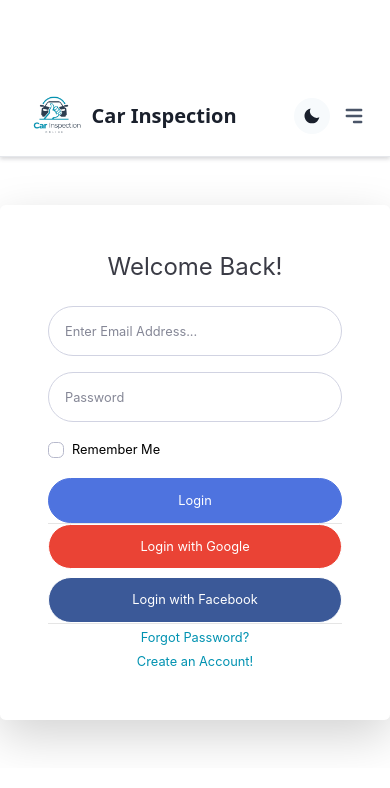
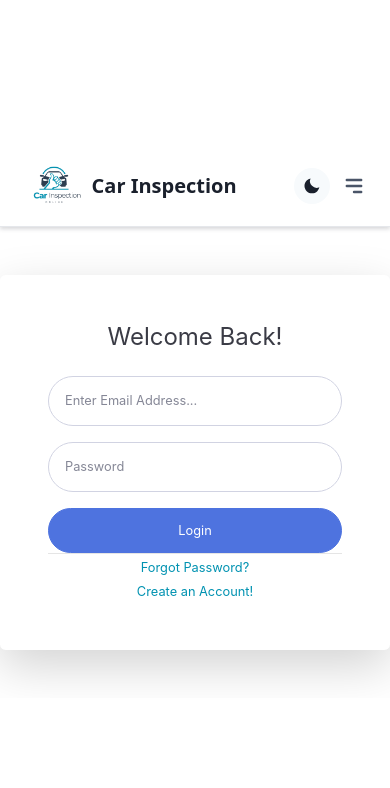
Before and after one commit to chaimaebouassab2412/vehicle-inspection_frontend, a React (Vite) app in the folder VehicleInspectionInsuranceWeb/: page /login in a window 390 px wide. Shown: the top 788 px of the page. Built offline with nearby package versions, Linux system fonts and the light colour scheme.

Commit message:
mise a jour

```diff
--- a/VehicleInspectionInsuranceWeb/src/Login.jsx
+++ b/VehicleInspectionInsuranceWeb/src/Login.jsx
@@ -1,65 +1,88 @@
-import React from 'react'
-import { Link } from 'react-router-dom'
+import React, { useState } from 'react';
+import { Link, useNavigate } from 'react-router-dom';
+import axios from 'axios';
 
 function Login() {
+    const [email, setEmail] = useState('');
+    const [password, setPassword] = useState('');
+    const [error, setError] = useState('');
+    const navigate = useNavigate();
+
+    const handleLogin = async (e) => {
+        e.preventDefault();
+
+        try {
+            const response = await axios.post('http://localhost:2018/api/utilisateurs/login', {
+                email,
+                motDePasse: password
+            });
+
+            // Store the JWT Token
+            localStorage.setItem('token', response.data.token);
+
+            // Redirect to the dashboard
+            navigate('/portal/dashboard');
+        } catch (error) {
+            setError('Invalid email or password');
+        }
+    };
+
     return (
-        <div class="row justify-content-center">
-            <div class="col-xl-10 col-lg-12 col-md-9">
-                <div class="card o-hidden border-0 shadow-lg my-5">
-                    <div class="card-body p-0">
-                        {/* <!-- Nested Row within Card Body --> */}
-                        <div class="row">
-                            <div class="col-lg-6 d-none d-lg-block bg-login-image"></div>
-                            <div class="col-lg-6">
-                                <div class="p-5">
-                                    <div class="text-center">
-                                        <h1 class="h4 text-gray-900 mb-4">Welcome Back!</h1>
+        <div className="row justify-content-center">
+            <div className="col-xl-10 col-lg-12 col-md-9">
+                <div className="card o-hidden border-0 shadow-lg my-5">
+                    <div className="card-body p-0">
+                        <div className="row">
+                            <div className="col-lg-6 d-none d-lg-block bg-login-image"></div>
+                            <div className="col-lg-6">
+                                <div className="p-5">
+                                    <div className="text-center">
+                                        <h1 className="h4 text-gray-900 mb-4">Welcome Back!</h1>
                                     </div>
-                                    <form class="user">
-                                        <div class="form-group">
-                                            <input type="email" class="form-control form-control-user"
-                                                id="exampleInputEmail" aria-describedby="emailHelp"
-                                                placeholder="Enter Email Address..." />
+
+                                    {error && <p className="text-danger text-center">{error}</p>}
+
+                                    <form className="user" onSubmit={handleLogin}>
+                                        <div className="form-group">
+                                            <input
+                                                type="email"
+                                                className="form-control form-control-user"
+                                                id="exampleInputEmail"
+                                                placeholder="Enter Email Address..."
+                                                value={email}
+                                                onChange={(e) => setEmail(e.target.value)}
+                                            />
                                         </div>
-                                        <div class="form-group">
-                                            <input type="password" class="form-control form-control-user"
-                                                id="exampleInputPassword" placeholder="Password" />
+                                        <div className="form-group">
+                                            <input
+                                                type="password"
+                                                className="form-control form-control-user"
+                                                id="exampleInputPassword"
+                                                placeholder="Password"
+                                                value={password}
+                                                onChange={(e) => setPassword(e.target.value)}
+                                            />
                                         </div>
-                                        <div class="form-group">
-                                            <div class="custom-control custom-checkbox small">
-                                                <input type="checkbox" class="custom-control-input" id="customCheck" />
-                                                <label class="custom-control-label" for="customCheck">Remember
-                                                    Me</label>
-                                            </div>
-                                        </div>
-                                        <Link to="/portal/dashboard" class="btn btn-primary btn-user btn-block">
+                                        <button type="submit" className="btn btn-primary btn-user btn-block">
                                             Login
-                                        </Link>
-                                        <hr />
-                                        <a href="index.html" class="btn btn-google btn-user btn-block">
-                                            <i class="fab fa-google fa-fw"></i> Login with Google
-                                        </a>
-                                        <a href="index.html" class="btn btn-facebook btn-user btn-block">
-                                            <i class="fab fa-facebook-f fa-fw"></i> Login with Facebook
-                                        </a>
+                                        </button>
                                     </form>
+
                                     <hr />
-                                    <div class="text-center">
-                                        <a class="small" href="forgot-password.html">Forgot Password?</a>
+                                    <div className="text-center">
+                                        <Link className="small" to="/forgot-password">Forgot Password?</Link>
                                     </div>
-                                    <div class="text-center">
-                                        <a class="small" href="register.html">Create an Account!</a>
+                                    <div className="text-center">
+                                        <Link className="small" to="/register">Create an Account!</Link>
                                     </div>
                                 </div>
                             </div>
                         </div>
                     </div>
                 </div>
-
             </div>
-
         </div>
-    )
+    );
 }
 
-export default Login
+export default Login;
--- /dev/null
+++ b/VehicleInspectionInsuranceWeb/src/services/authService.js
@@ -0,0 +1,18 @@
+import axios from "axios";
+
+const API_URL = "http://localhost:2018/api/utilisateurs"; // Your backend base URL
+
+// Signup Function
+export const signup = async (nom, email, motDePasse) => {
+  return await axios.post(`${API_URL}/register`, { nom, email, motDePasse });
+};
+
+// Login Function
+export const login = async (email, motDePasse) => {
+  return await axios.post(`${API_URL}/login`, { email, motDePasse });
+};
+
+// Logout Function
+export const logout = async () => {
+  return await axios.post(`${API_URL}/logout`);
+};
```
